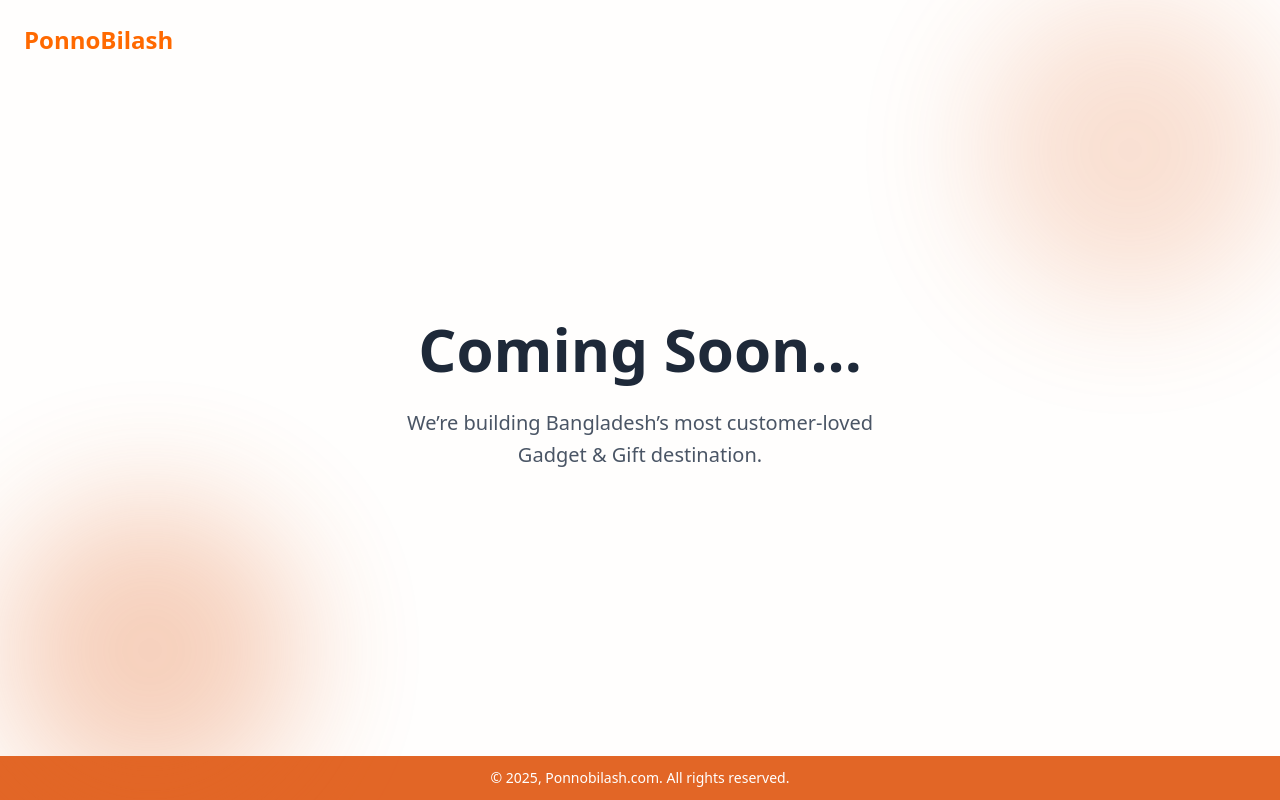
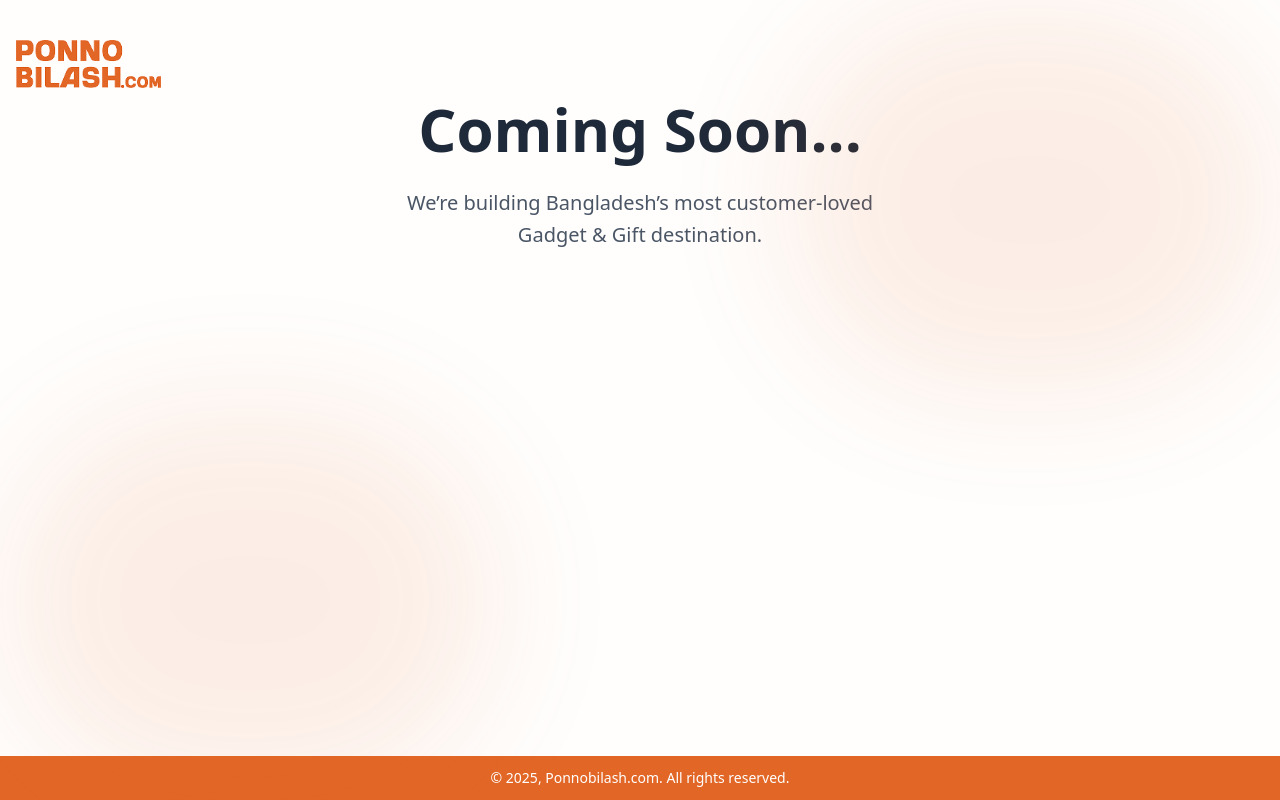
Before and after one commit to MohammadJewelRana/ponno-bilash-landing-page, a React (Vite) app: page / in a window 1280 px wide. Built offline with nearby package versions, Linux system fonts and the light colour scheme.

Commit message:
logo adjustments

```diff
--- a/src/Home/Home.tsx
+++ b/src/Home/Home.tsx
@@ -1,20 +1,21 @@
-import { FaFacebookF, FaInstagram } from "react-icons/fa";
+import logo from "../assets/logo/logo.png";
 
 const Home = () => {
   return (
     <div className="relative min-h-screen w-full bg-[#e2652602] overflow-hidden flex flex-col justify-between">
       {/* Gradient Circles */}
-      <div className="absolute top-0 right-0 w-[300px] h-[300px] bg-[#E26626] opacity-20 rounded-full blur-3xl"></div>
-      <div className="absolute bottom-0 left-0 w-[300px] h-[300px] bg-[#E26626] opacity-30 rounded-full blur-3xl"></div>
+      <div className="absolute top-0 right-0 w-[500px] h-[400px] bg-[#E26626] opacity-10 rounded-full blur-3xl"></div>
+      <div className="absolute bottom-0 left-0 w-[500px] h-[400px] bg-[#E26626] opacity-10 rounded-full blur-3xl"></div>
 
+      <div className="w-full max-w-7xl  mx-auto">
         {/* Logo */}
-      <div className="px-4 pt-4 sm:pt-6 sm:px-6 z-20">
-        <h1 className="text-2xl font-bold text-orange-500">PonnoBilash</h1>
+        <div className="px-4 pt-6 md:pt-10   z-20 ">
+          <img src={logo} alt="ponnoBilash" className="h-8 md:h-12 w-auto" />
         </div>
 
         {/* Main Content Area */}
         <div className="flex-grow flex flex-col justify-center items-center z-10 px-4 sm:px-6 lg:px-8">
-        <div className="w-full max-w-7xl text-center">
+          <div className=" text-center">
             <h2 className="text-4xl sm:text-5xl md:text-6xl font-bold text-gray-800 mb-4 leading-snug">
               Coming Soon...
             </h2>
@@ -28,7 +29,7 @@
           </div>
 
           {/* Social Icons */}
-
+        </div>
       </div>
 
       {/* Footer */}
```
Lines whose indentation alone changed are shown as unchanged.
